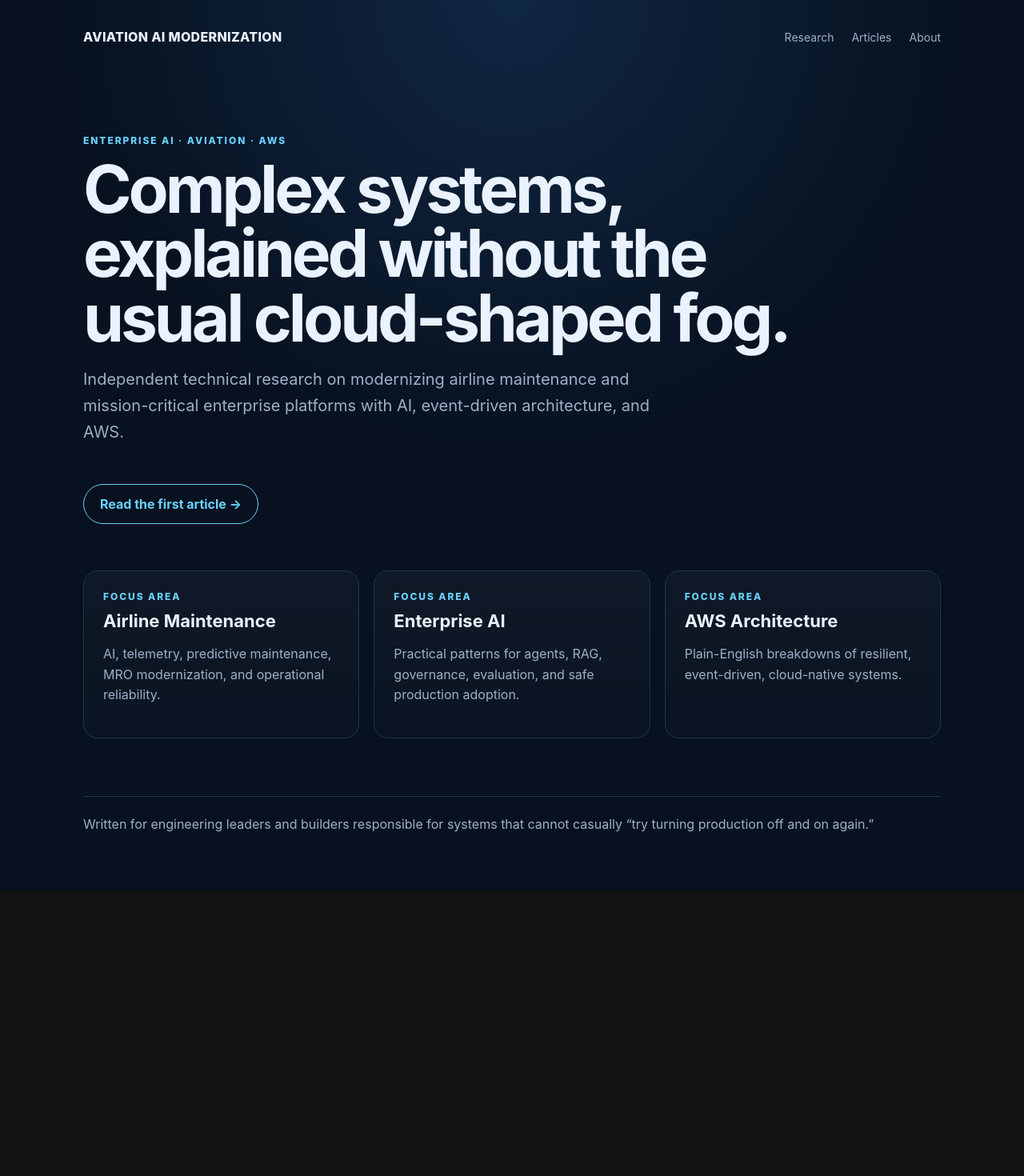
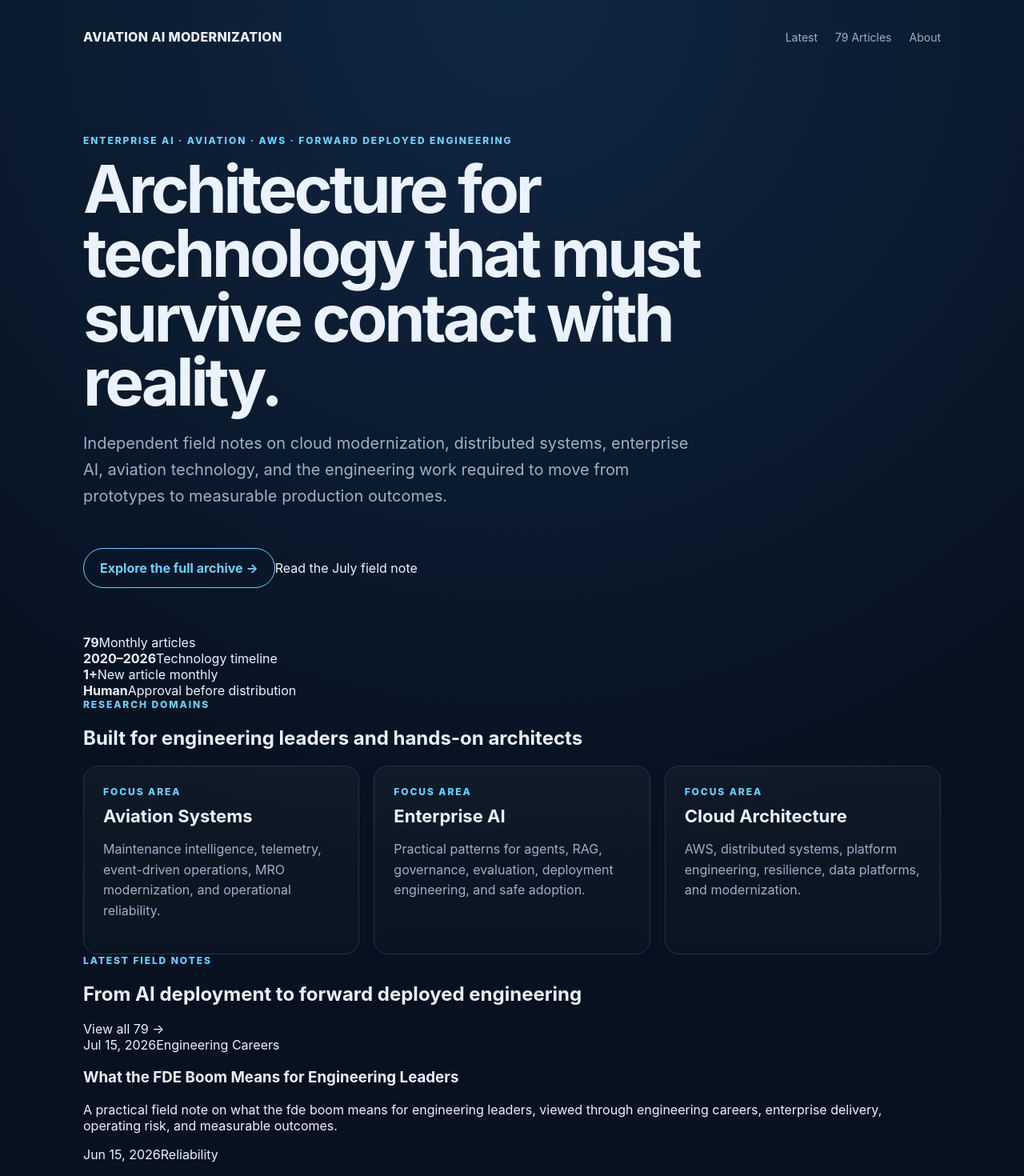
Before and after one commit to ckoredla/CK_Docs, a Next.js app: page / in a window 1280 px wide. Shown: the top 1470 px of the page at 80% size. Before the commit the page ends 1112 px from the top, so only its background shows below. Built offline with nearby package versions, Linux system fonts and the light colour scheme.

Commit message:
Turn homepage into publication landing page

```diff
--- a/app/page.tsx
+++ b/app/page.tsx
@@ -1,26 +1,58 @@
-const topics = [
-  ['Airline Maintenance', 'AI, telemetry, predictive maintenance, MRO modernization, and operational reliability.'],
-  ['Enterprise AI', 'Practical patterns for agents, RAG, governance, evaluation, and safe production adoption.'],
-  ['AWS Architecture', 'Plain-English breakdowns of resilient, event-driven, cloud-native systems.']
+import { archiveArticles } from '../data/archive';
+
+const focusAreas = [
+  ['Aviation Systems', 'Maintenance intelligence, telemetry, event-driven operations, MRO modernization, and operational reliability.'],
+  ['Enterprise AI', 'Practical patterns for agents, RAG, governance, evaluation, deployment engineering, and safe adoption.'],
+  ['Cloud Architecture', 'AWS, distributed systems, platform engineering, resilience, data platforms, and modernization.']
 ];
 
+const formatDate = (value: string) => new Intl.DateTimeFormat('en-US', {
+  month: 'short', day: 'numeric', year: 'numeric', timeZone: 'UTC'
+}).format(new Date(`${value}T00:00:00Z`));
+
 export default function HomePage() {
+  const latest = archiveArticles.slice(0, 6);
+
   return (
     <main>
       <nav>
-        <div className="brand">AVIATION AI MODERNIZATION</div>
-        <div className="navlinks"><a href="#research">Research</a><a href="/articles/ai-aircraft-maintenance">Articles</a><a href="#about">About</a></div>
+        <a className="brand" href="/">AVIATION AI MODERNIZATION</a>
+        <div className="navlinks"><a href="#latest">Latest</a><a href="/articles">79 Articles</a><a href="#about">About</a></div>
       </nav>
+
       <section className="hero">
-        <div className="kicker">Enterprise AI · Aviation · AWS</div>
-        <h1>Complex systems, explained without the usual cloud-shaped fog.</h1>
-        <p className="lead">Independent technical research on modernizing airline maintenance and mission-critical enterprise platforms with AI, event-driven architecture, and AWS.</p>
-        <a className="cta" href="/articles/ai-aircraft-maintenance">Read the first article →</a>
+        <div className="kicker">Enterprise AI · Aviation · AWS · Forward Deployed Engineering</div>
+        <h1>Architecture for technology that must survive contact with reality.</h1>
+        <p className="lead">Independent field notes on cloud modernization, distributed systems, enterprise AI, aviation technology, and the engineering work required to move from prototypes to measurable production outcomes.</p>
+        <div className="heroActions"><a className="cta" href="/articles">Explore the full archive →</a><a className="textLink" href="/articles/what-the-fde-boom-means-for-engineering-leaders">Read the July field note</a></div>
       </section>
-      <section id="research" className="grid">
-        {topics.map(([title, copy]) => <article className="card" key={title}><div className="kicker">Focus area</div><h3>{title}</h3><p>{copy}</p></article>)}
+
+      <section className="stats" aria-label="Publication statistics">
+        <div><strong>79</strong><span>Monthly articles</span></div>
+        <div><strong>2020–2026</strong><span>Technology timeline</span></div>
+        <div><strong>1+</strong><span>New article monthly</span></div>
+        <div><strong>Human</strong><span>Approval before distribution</span></div>
       </section>
-      <footer id="about">Written for engineering leaders and builders responsible for systems that cannot casually “try turning production off and on again.”</footer>
+
+      <section className="sectionHeader"><div><div className="kicker">Research domains</div><h2>Built for engineering leaders and hands-on architects</h2></div></section>
+      <section className="grid">
+        {focusAreas.map(([title, copy]) => <article className="card" key={title}><div className="kicker">Focus area</div><h3>{title}</h3><p>{copy}</p></article>)}
+      </section>
+
+      <section id="latest" className="latestSection">
+        <div className="sectionHeader"><div><div className="kicker">Latest field notes</div><h2>From AI deployment to forward deployed engineering</h2></div><a href="/articles">View all 79 →</a></div>
+        <div className="latestGrid">
+          {latest.map((article) => (
+            <a className="latestCard" href={`/articles/${article.slug}`} key={article.slug}>
+              <div className="archiveMeta"><time dateTime={article.date}>{formatDate(article.date)}</time><span>{article.category}</span></div>
+              <h3>{article.title}</h3>
+              <p>{article.summary}</p>
+            </a>
+          ))}
+        </div>
+      </section>
+
+      <footer id="about"><strong>Aviation AI Modernization</strong><br />Written for people responsible for systems that cannot be repaired by adding another chatbot and scheduling a steering committee.</footer>
     </main>
   );
 }
```
